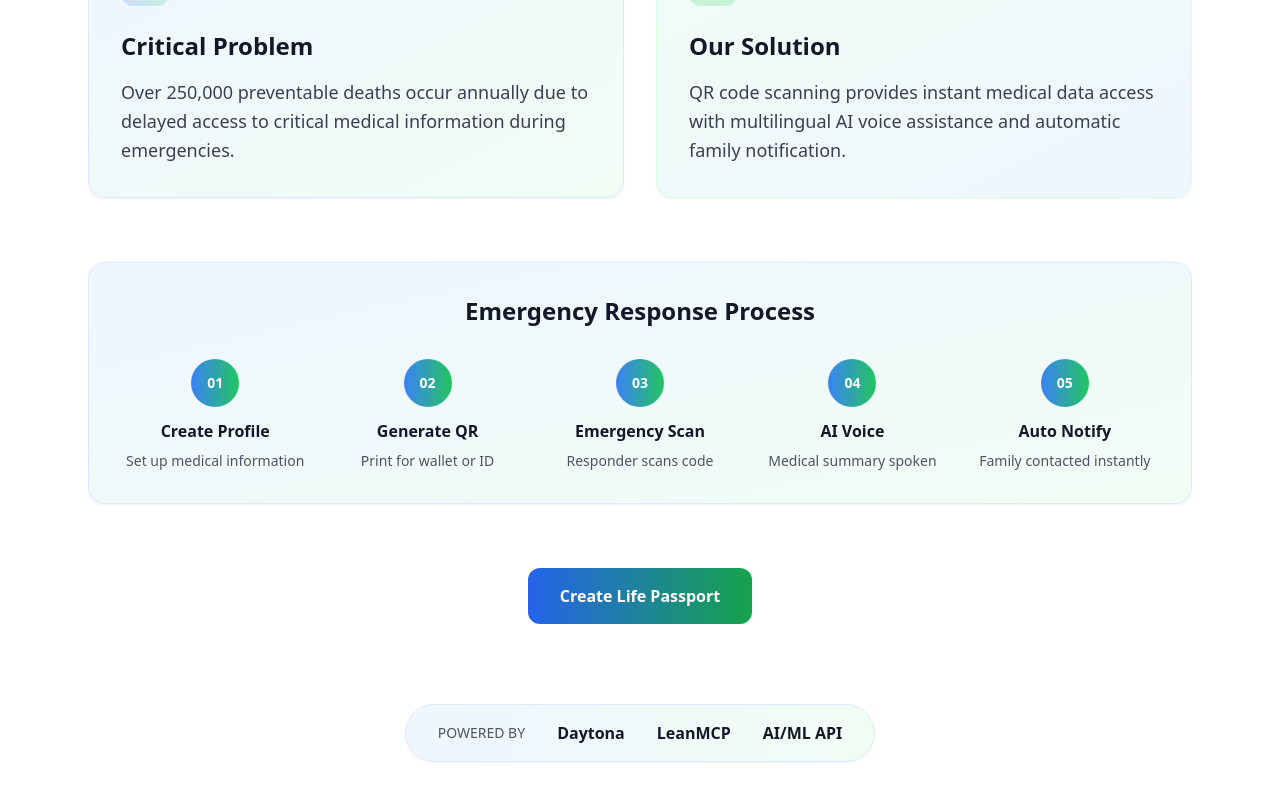
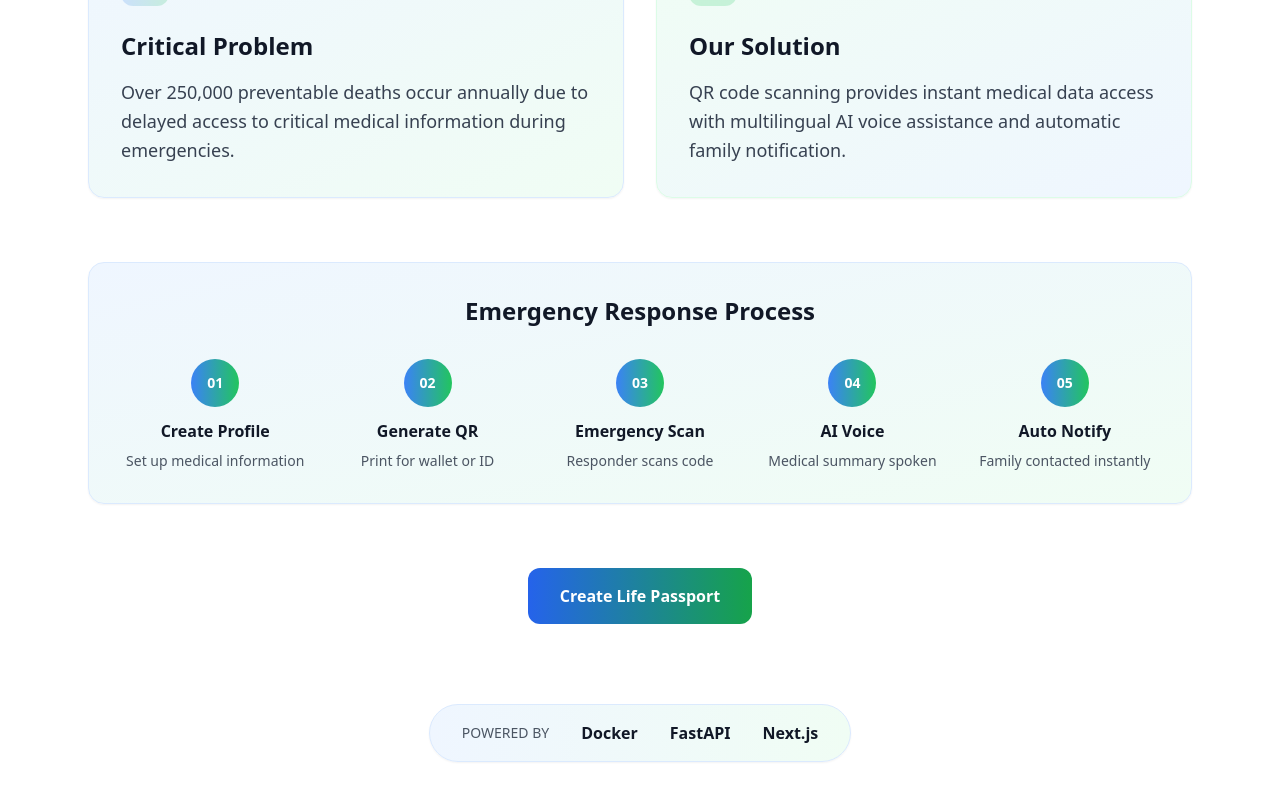
Before and after one commit to 07ishank07/AI_Vibecoding_Hackathon, a Next.js app in the folder frontend/: page / in a window 1280 px wide. Shown: the part 556-1356 px from the top of the page. Built offline with nearby package versions, Linux system fonts and the light colour scheme.

Commit message:
Update tech stack references to actual technologies

```diff
--- a/frontend/src/app/page.tsx
+++ b/frontend/src/app/page.tsx
@@ -96,9 +96,9 @@ export default function Home() {
             <div className="mt-20 text-center">
               <div className="inline-flex items-center space-x-8 bg-gradient-to-r from-blue-50 to-green-50 rounded-full px-8 py-4 shadow-sm border border-blue-100">
                 <span className="text-gray-600 text-sm font-medium">POWERED BY</span>
-                <span className="text-gray-900 font-semibold">Daytona</span>
-                <span className="text-gray-900 font-semibold">LeanMCP</span>
-                <span className="text-gray-900 font-semibold">AI/ML API</span>
+                <span className="text-gray-900 font-semibold">Docker</span>
+                <span className="text-gray-900 font-semibold">FastAPI</span>
+                <span className="text-gray-900 font-semibold">Next.js</span>
               </div>
             </div>
           </div>
```
Also changed, not shown: 1 other file (tests, documents, lock files or other folders).
